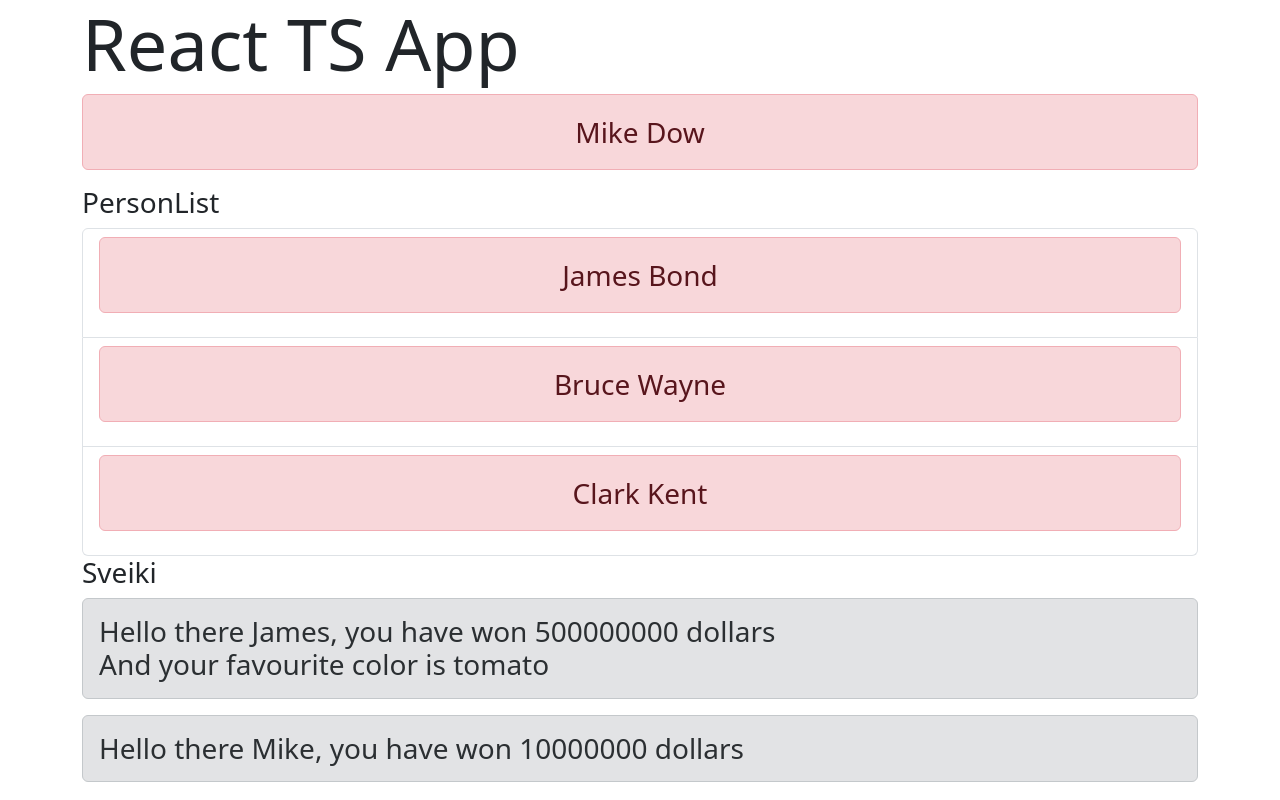
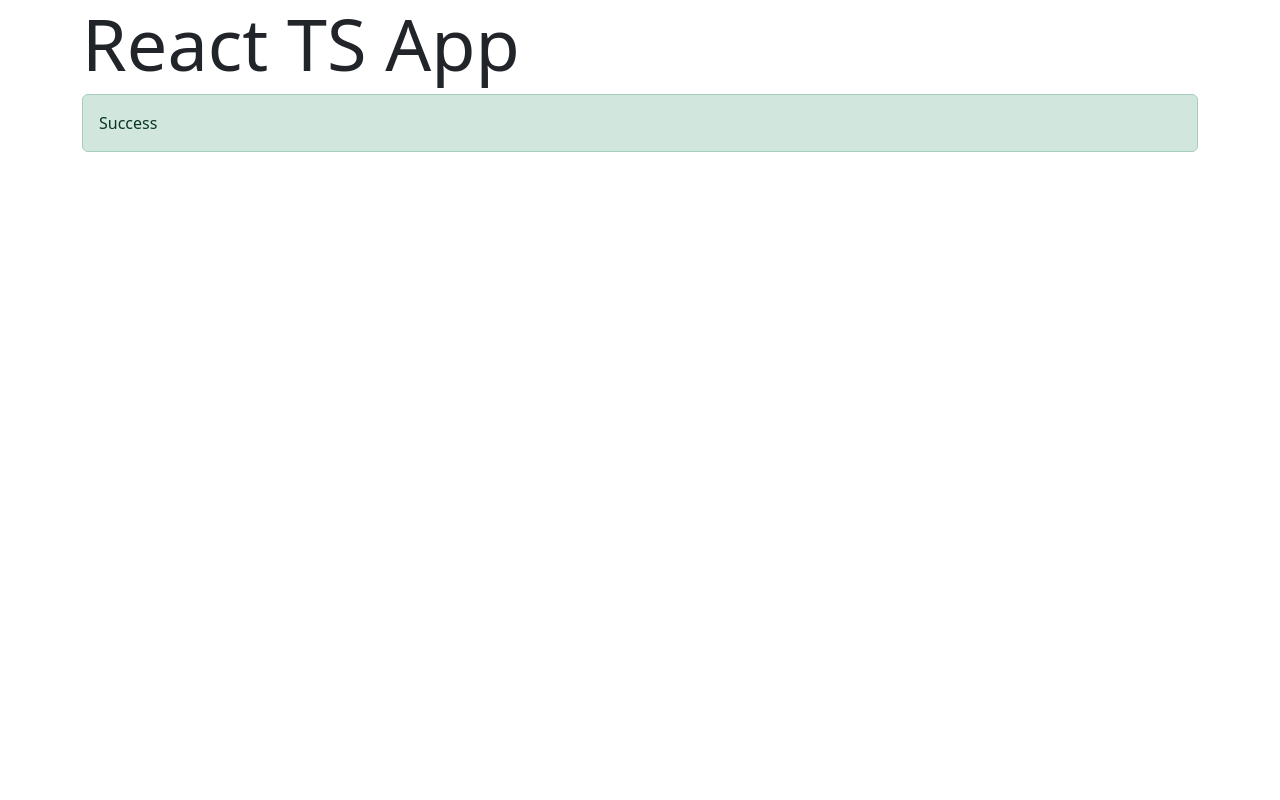
Before and after one commit to Tanastris/18_react_ts_intro, a React (Vite) app: page / in a window 1280 px wide. Built offline with nearby package versions, Linux system fonts and the light colour scheme.

Commit message:
per obj redo

```diff
--- a/src/App.tsx
+++ b/src/App.tsx
@@ -3,22 +3,27 @@ import Heading from './components/Heading';
 import Person from './components/Person';
 import PersonList from './components/PersonList';
 import { PersonObj } from './components/PersonObj.type';
+import Status from './components/Status';
 
 function App() {
   const perObj: PersonObj = {
+    id: 1,
     firstName: 'Mike',
     lastName: 'Dow',
   };
   const personArr: PersonObj[] = [
     {
+      id: 1,
       firstName: 'James',
       lastName: 'Bond',
     },
     {
+      id: 2,
       firstName: 'Bruce',
       lastName: 'Wayne',
     },
     {
+      id: 3,
       firstName: 'Clark',
       lastName: 'Kent',
     },
@@ -26,11 +31,16 @@ function App() {
   return (
     <div className='container'>
       <h2 className='display-2'>React TS App</h2>
-      <Person item={perObj} />
-      <PersonList list={personArr} />
-      <Heading title={'Sveiki'} />
-      <Greet name='James' amount={500_000_000} favColor='tomato' />
-      <Greet name='Mike' amount={10_000_000} />
+      <Status status='success' />
+      {false && (
+        <>
+          <Person item={perObj} />
+          <PersonList list={personArr} />
+          <Heading title={'Sveiki'} />
+          <Greet name='James' amount={500_000_000} favColor='tomato' />
+          <Greet name='Mike' amount={10_000_000} />
+        </>
+      )}
     </div>
   );
 }
--- a/src/components/PersonList.tsx
+++ b/src/components/PersonList.tsx
@@ -10,7 +10,7 @@ export default function PersonList(props: PersonListProps) {
       <h3>PersonList</h3>
       <ul className='list-group'>
         {props.list.map((pObj) => (
-          <li key={pObj.firstName} className='list-group-item'>
+          <li key={pObj.id} className='list-group-item'>
             <Person item={pObj} />
           </li>
         ))}
--- a/src/components/PersonObj.type.tsx
+++ b/src/components/PersonObj.type.tsx
@@ -1,4 +1,5 @@
 export type PersonObj = {
+  id: number;
   firstName: string;
   lastName: string;
 };
--- /dev/null
+++ b/src/components/Status.tsx
@@ -0,0 +1,29 @@
+type StatusProps = {
+  status: 'loading' | 'error' | 'success';
+};
+
+export default function Status(props: StatusProps) {
+  console.log('props ===', props);
+  let message = '';
+  let dynamicClass: string;
+  if (props.status === 'error') {
+    message = 'Error';
+    dynamicClass = 'danger';
+  } else if (props.status === 'loading') {
+    message = 'Loading';
+    dynamicClass = 'info';
+  } else {
+    message = 'Success';
+    dynamicClass = 'success';
+  }
+
+  return (
+    <div>
+      <div className={`alert alert-${dynamicClass}`}>{message}</div>
+
+      {/* {props.status === 'loading' && <div className='alert alert-info'>Loading</div>}
+      {props.status === 'error' && <div className='alert alert-danger'>Error</div>}
+      {props.status === 'success' && <div className='alert alert-success'>Success</div>} */}
+    </div>
+  );
+}
```
